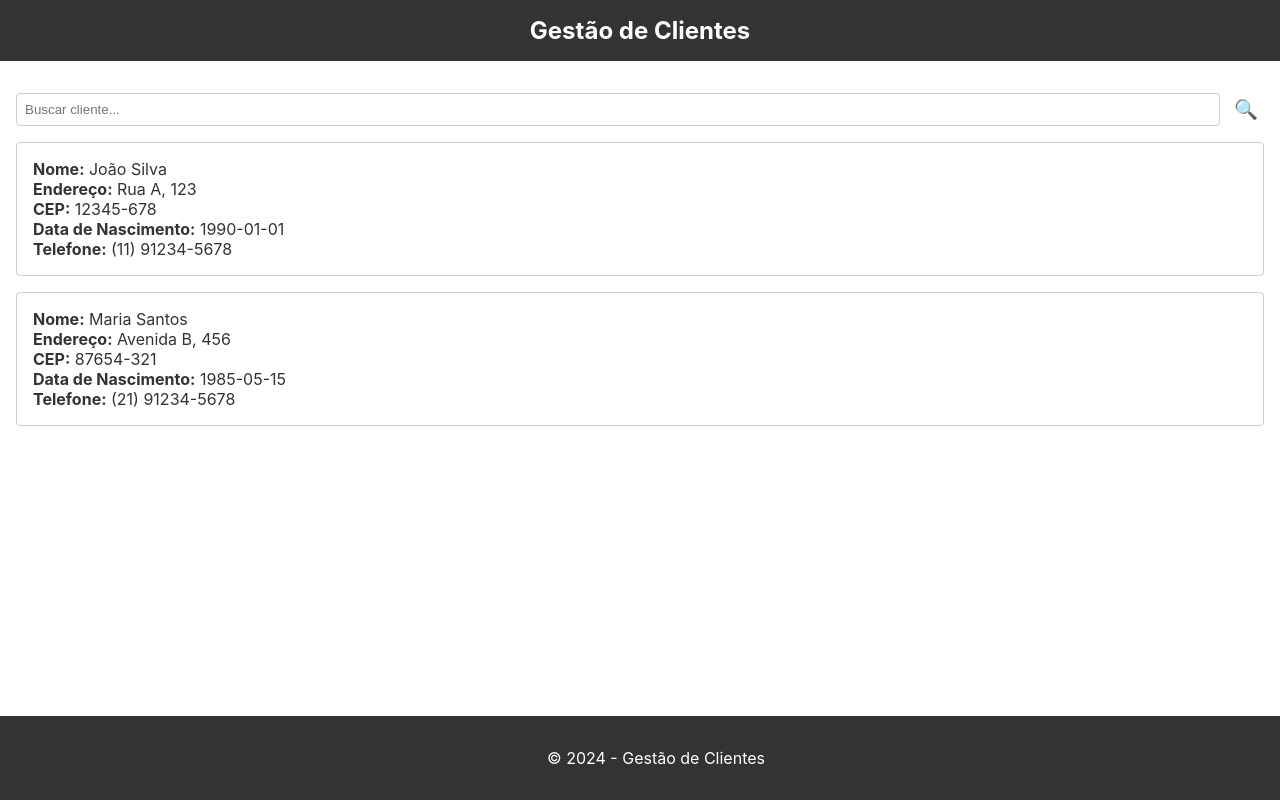
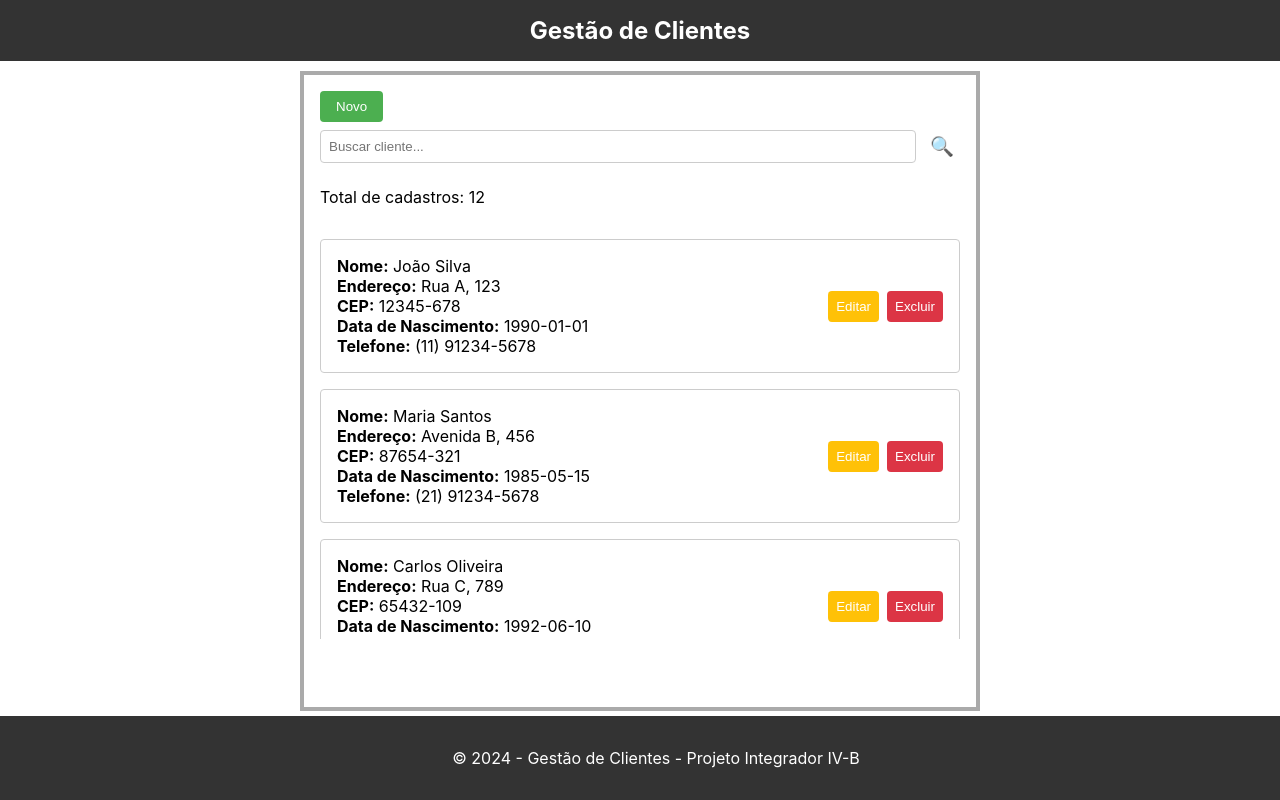
Before and after one commit to felipesm27/PROJETO-IV-B, a React (Create React App) app: page / in a window 1280 px wide. Built offline with nearby package versions, Linux system fonts and the light colour scheme; data requests are answered from the project's data file.

Commit message:
feat: Ajuste layout

```diff
--- a/clientes.json
+++ b/clientes.json
@@ -15,6 +15,86 @@
       "cep": "87654-321",
       "data_nascimento": "1985-05-15",
       "telefone": "(21) 91234-5678"
+    },
+    {
+      "cliente_id": 3,
+      "nome": "Carlos Oliveira",
+      "endereco": "Rua C, 789",
+      "cep": "65432-109",
+      "data_nascimento": "1992-06-10",
+      "telefone": "(11) 91234-4321"
+    },
+    {
+      "cliente_id": 4,
+      "nome": "Ana Martins",
+      "endereco": "Rua D, 101",
+      "cep": "78965-432",
+      "data_nascimento": "1988-02-20",
+      "telefone": "(21) 91234-8765"
+    },
+    {
+      "cliente_id": 5,
+      "nome": "Pedro Lima",
+      "endereco": "Rua E, 202",
+      "cep": "34567-890",
+      "data_nascimento": "1995-04-25",
+      "telefone": "(11) 91234-5678"
+    },
+    {
+      "cliente_id": 6,
+      "nome": "Beatriz Souza",
+      "endereco": "Avenida F, 303",
+      "cep": "45678-901",
+      "data_nascimento": "1982-08-30",
+      "telefone": "(21) 91234-1234"
+    },
+    {
+      "cliente_id": 7,
+      "nome": "José Fernandes",
+      "endereco": "Rua G, 404",
+      "cep": "56789-012",
+      "data_nascimento": "1990-11-11",
+      "telefone": "(11) 91234-8765"
+    },
+    {
+      "cliente_id": 8,
+      "nome": "Juliana Mendes",
+      "endereco": "Avenida H, 505",
+      "cep": "67890-123",
+      "data_nascimento": "1987-09-15",
+      "telefone": "(21) 91234-6543"
+    },
+    {
+      "cliente_id": 9,
+      "nome": "Fernando Costa",
+      "endereco": "Rua I, 606",
+      "cep": "78901-234",
+      "data_nascimento": "1980-03-17",
+      "telefone": "(11) 91234-3456"
+    },
+    {
+      "cliente_id": 10,
+      "nome": "Larissa Ribeiro",
+      "endereco": "Avenida J, 707",
+      "cep": "89012-345",
+      "data_nascimento": "1993-12-05",
+      "telefone": "(21) 91234-5678"
+    },
+    {
+      "cliente_id": 11,
+      "nome": "Ricardo Silva",
+      "endereco": "Rua K, 808",
+      "cep": "90123-456",
+      "data_nascimento": "1989-07-21",
+      "telefone": "(11) 91234-6789"
+    },
+    {
+      "cliente_id": 12,
+      "nome": "Patrícia Almeida",
+      "endereco": "Avenida L, 909",
+      "cep": "01234-567",
+      "data_nascimento": "1994-05-29",
+      "telefone": "(21) 91234-7890"
     }
   ]
 }
--- a/src/App.css
+++ b/src/App.css
@@ -1,7 +1,33 @@
-@import "./styles/variables.css";
+/* src/App.css */
 
-/* Estilos globais */
-body {
-  background-color: var(--background-color);
-  color: var(--text-color);
+.main-container {
+  border: 4px solid #aaaaaa;
+  width: 50%;
+  padding: 1rem;
+  margin: 10px auto;
+  display: flex;
+  flex-direction: column;
+  height: 600px; /* Define uma altura fixa para a área principal */
 }
+
+.area-lista-clientes {
+  max-height: 400px; /* Limita a altura da lista de clientes */
+  overflow-y: auto; /* Aplica a rolagem apenas nessa área */
+  margin-top: 1rem;
+}
+
+.botao-novo {
+  background-color: #4caf50;
+  color: white;
+  padding: 0.5rem 1rem;
+  border: none;
+  border-radius: 4px;
+  cursor: pointer;
+  display: block;
+
+  width: fit-content; /* Ajusta a largura ao conteúdo */
+}
+
+.botao-novo:hover {
+  background-color: #45a049;
+}
--- a/src/App.js
+++ b/src/App.js
@@ -9,8 +9,8 @@ import { fetchClientes } from "./services/api";
 function App() {
   const [clientes, setClientes] = useState([]);
   const [pesquisa, setPesquisa] = useState("");
+  const [pesquisaFocada, setPesquisaFocada] = useState(false); // Estado para controlar o foco
 
-  // Carregar os clientes ao iniciar o componente
   useEffect(() => {
     const carregarClientes = async () => {
       const dados = await fetchClientes();
@@ -19,20 +19,35 @@ function App() {
     carregarClientes();
   }, []);
 
-  // Filtrar clientes de acordo com a pesquisa
   const clientesFiltrados = clientes.filter((cliente) =>
     cliente.nome.toLowerCase().includes(pesquisa.toLowerCase())
   );
 
+  const abrirFormularioNovoCliente = () => {
+    console.log("Abrir formulário para adicionar novo cliente");
+  };
+
   return (
     <div>
       <NavBar />
-      <main style={{ padding: "1rem", paddingBottom: "5rem" }}>
+      <main className="main-container">
+        <button onClick={abrirFormularioNovoCliente} className="botao-novo">
+          Novo
+        </button>
+
         <BarraDePesquisa
           valorPesquisa={pesquisa}
           aoAlterarPesquisa={setPesquisa}
+          onFocus={() => setPesquisaFocada(true)} // Atualiza o estado para true ao focar
+          onBlur={() => setPesquisaFocada(false)} // Atualiza o estado para false ao desfocar
         />
-        <ListaDeClientes clientes={clientesFiltrados} />
+
+        {/* Condicionalmente exibe a contagem apenas se o campo de pesquisa não estiver focado */}
+        {!pesquisaFocada && <p>Total de cadastros: {clientes.length}</p>}
+
+        <div className="area-lista-clientes">
+          <ListaDeClientes clientes={clientesFiltrados} />
+        </div>
       </main>
       <Footer />
     </div>
--- a/src/components/BarraDePesquisa.js
+++ b/src/components/BarraDePesquisa.js
@@ -2,7 +2,12 @@
 import React from "react";
 import "../styles/BarraDePesquisa.css";
 
-function BarraDePesquisa({ valorPesquisa, aoAlterarPesquisa }) {
+function BarraDePesquisa({
+  valorPesquisa,
+  aoAlterarPesquisa,
+  onFocus,
+  onBlur,
+}) {
   return (
     <div className="barra-de-pesquisa">
       <input
@@ -10,9 +15,11 @@ function BarraDePesquisa({ valorPesquisa, aoAlterarPesquisa }) {
         placeholder="Buscar cliente..."
         value={valorPesquisa}
         onChange={(e) => aoAlterarPesquisa(e.target.value)}
+        onFocus={onFocus} // Passa o evento de foco
+        onBlur={onBlur} // Passa o evento de perda de foco
         className="campo-pesquisa"
       />
-      <button className="botao-pesquisa">&#128269;</button> {/* Lupa */}
+      <button className="botao-pesquisa">&#128269;</button>
     </div>
   );
 }
--- a/src/components/Footer.js
+++ b/src/components/Footer.js
@@ -5,7 +5,10 @@ import "../styles/Footer.css";
 function Footer() {
   return (
     <footer className="footer">
-      <p>&copy; {new Date().getFullYear()} - Gestão de Clientes</p>
+      <p>
+        &copy; {new Date().getFullYear()} - Gestão de Clientes - Projeto
+        Integrador IV-B
+      </p>
     </footer>
   );
 }
--- a/src/components/ItemCliente.js
+++ b/src/components/ItemCliente.js
@@ -3,13 +3,31 @@ import React from "react";
 import "../styles/ItemCliente.css";
 
 function ItemCliente({ cliente }) {
+  const editarCliente = () => {
+    console.log(`Editar cliente: ${cliente.cliente_id}`);
+  };
+
+  const excluirCliente = () => {
+    console.log(`Excluir cliente: ${cliente.cliente_id}`);
+  };
+
   return (
     <div className="item-cliente">
-      <strong>Nome:</strong> {cliente.nome} <br />
-      <strong>Endereço:</strong> {cliente.endereco} <br />
-      <strong>CEP:</strong> {cliente.cep} <br />
-      <strong>Data de Nascimento:</strong> {cliente.data_nascimento} <br />
-      <strong>Telefone:</strong> {cliente.telefone}
+      <div>
+        <strong>Nome:</strong> {cliente.nome} <br />
+        <strong>Endereço:</strong> {cliente.endereco} <br />
+        <strong>CEP:</strong> {cliente.cep} <br />
+        <strong>Data de Nascimento:</strong> {cliente.data_nascimento} <br />
+        <strong>Telefone:</strong> {cliente.telefone}
+      </div>
+      <div className="acoes-cliente">
+        <button onClick={editarCliente} className="botao-editar">
+          Editar
+        </button>
+        <button onClick={excluirCliente} className="botao-excluir">
+          Excluir
+        </button>
+      </div>
     </div>
   );
 }
--- a/src/styles/BarraDePesquisa.css
+++ b/src/styles/BarraDePesquisa.css
@@ -4,7 +4,7 @@
   display: flex;
   align-items: center;
   gap: 0.5rem;
-  margin: 1rem 0;
+  margin: 0.5rem 0;
 }
 
 .campo-pesquisa {
--- a/src/styles/ItemCliente.css
+++ b/src/styles/ItemCliente.css
@@ -6,3 +6,46 @@
   padding: 1rem;
   margin-bottom: 1rem;
 }
+
+/* src/styles/ItemCliente.css */
+
+.item-cliente {
+  border: 1px solid #ccc;
+  border-radius: 4px;
+  padding: 1rem;
+  margin-bottom: 1rem;
+  display: flex;
+  justify-content: space-between;
+  align-items: center;
+}
+
+.acoes-cliente {
+  display: flex;
+  gap: 0.5rem;
+}
+
+.botao-editar {
+  background-color: #ffc107;
+  color: white;
+  border: none;
+  padding: 0.5rem;
+  border-radius: 4px;
+  cursor: pointer;
+}
+
+.botao-excluir {
+  background-color: #dc3545;
+  color: white;
+  border: none;
+  padding: 0.5rem;
+  border-radius: 4px;
+  cursor: pointer;
+}
+
+.botao-editar:hover {
+  background-color: #e0a800;
+}
+
+.botao-excluir:hover {
+  background-color: #c82333;
+}
--- a/src/styles/Navbar.css
+++ b/src/styles/Navbar.css
@@ -1,5 +1,4 @@
 /* src/styles/NavBar.css */
-
 .nav {
   background-color: #333;
   color: #fff;
--- a/src/styles/variables.css
+++ /dev/null
@@ -1,15 +0,0 @@
-/* src/styles/variables.css */
-
-/* Tema Claro */
-:root {
-  --background-color: #ffffff;
-  --text-color: #333333;
-  --primary-color: #0066cc;
-}
-
-/* Tema Escuro */
-[data-theme="dark"] {
-  --background-color: #121212;
-  --text-color: #f0f0f0;
-  --primary-color: #bb86fc;
-}
```
Also changed, not shown: 1 other file (tests, documents, lock files or other folders).
